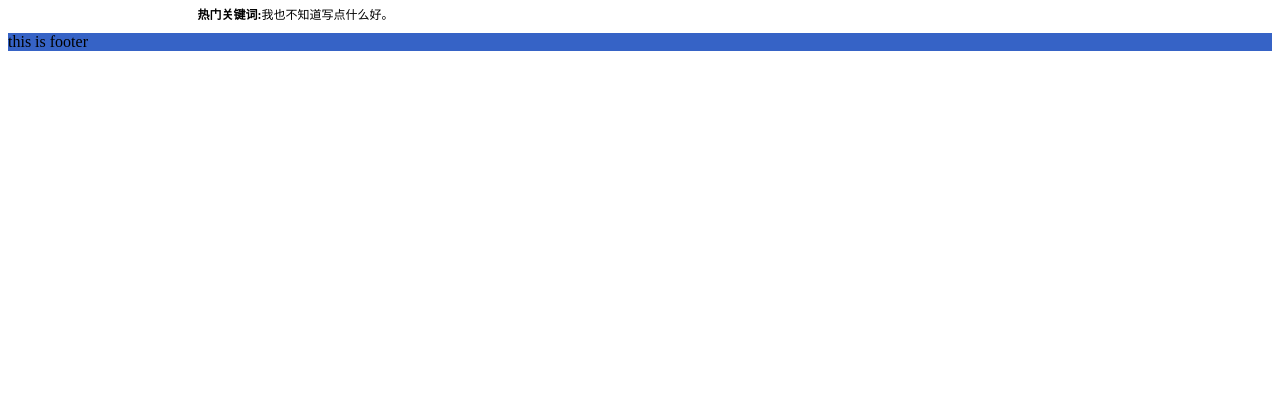
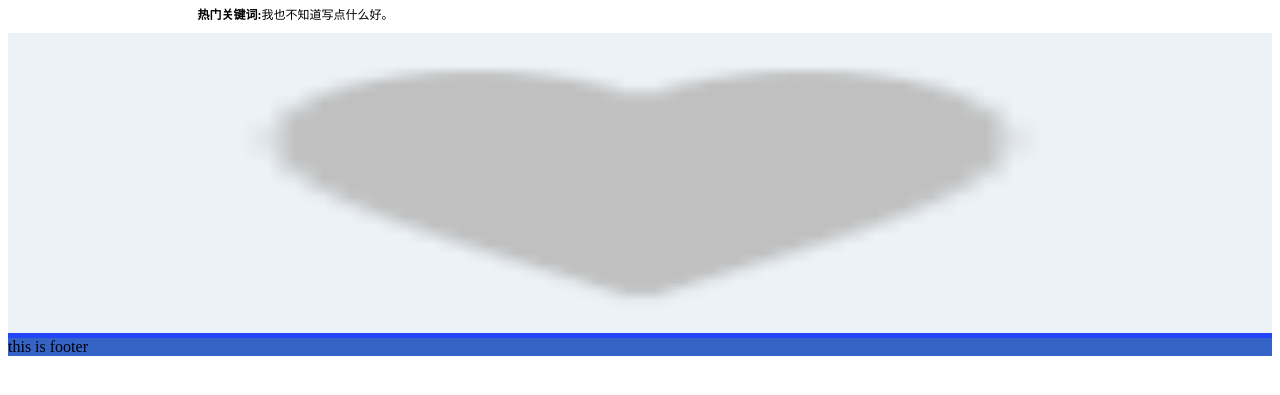
Before and after one commit to YYL0505/catch-fish, a React app: page / in a window 1280 px wide. Shown: the part 197-592 px from the top of the page. Built offline with nearby package versions, Linux system fonts and the light colour scheme.

Commit message:
YL -add content in homepage

```diff
--- a/assert/style-sheet/home-page.css
+++ b/assert/style-sheet/home-page.css
@@ -94,6 +94,24 @@ content .hot-key-word {
     font-size: 12px;
 }
 
+content .main-img {
+    width: 100%;
+    background: #ECF2F8;
+}
+content .main-img img{
+    width: 70%;
+    height: auto;
+    max-height: 300px;
+    display: block;
+    margin: 0 auto;
+}
+
+content .divider {
+    width: 100%;
+    height: 5px;
+    background: #2345F9;
+}
+
 footer {
     background: #3663C6;
 
--- a/component/HomePage.js
+++ b/component/HomePage.js
@@ -44,6 +44,13 @@ class HomePage extends React.Component {
                     <div className="hot-key-word">
                         <strong>热门关键词:</strong>我也不知道写点什么好。
                     </div>
+
+                    <div className="main-img">
+                        <img src="../assert/image/ic_favorite.png"/>
+                    </div>
+
+                    <div className="divider">
+                    </div>
                 </content>
 
                 <footer>this is footer</footer>
```
